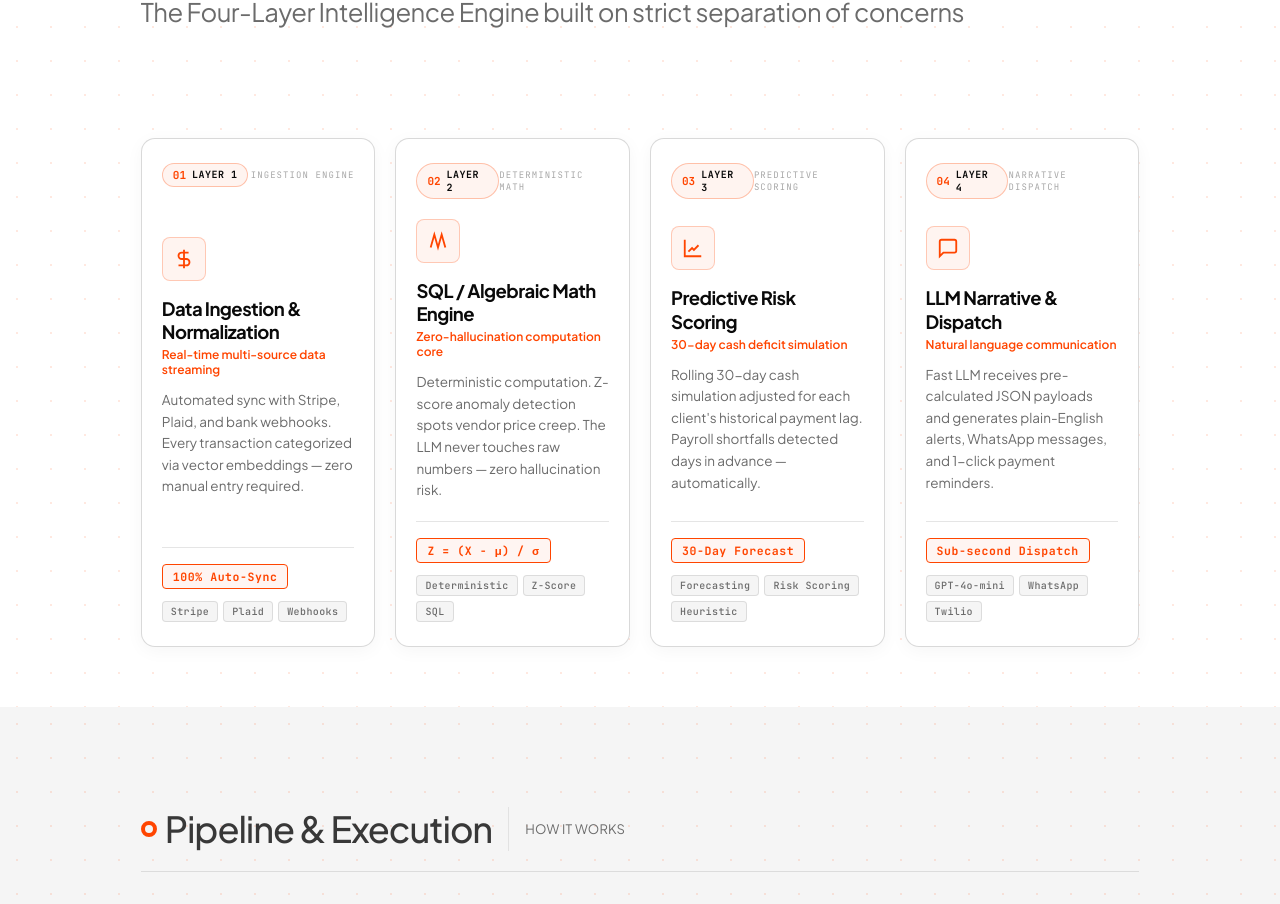
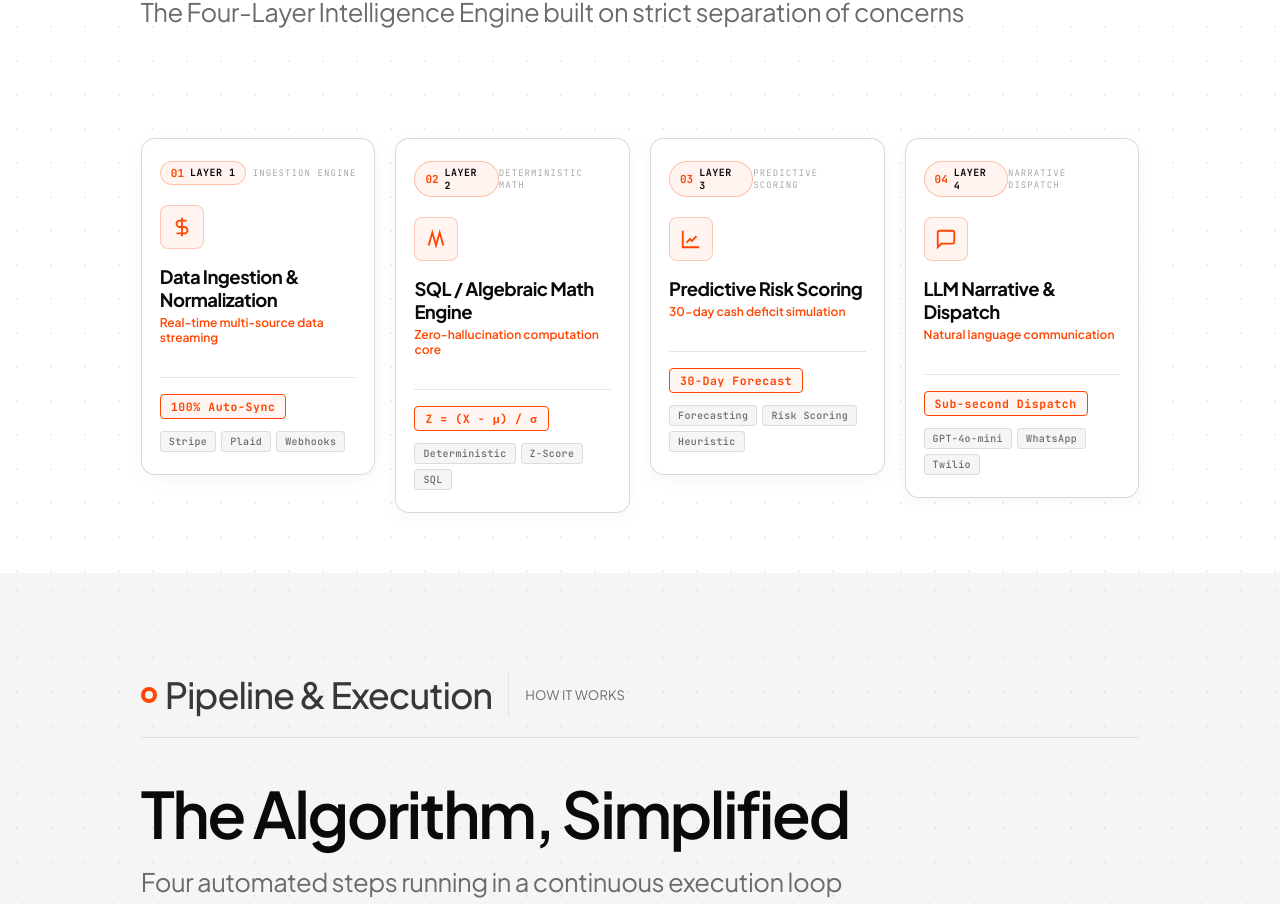
Before and after one commit to wpzvqrs8/fin_doc, a React (Vite) app: page / in a window 1280 px wide. Shown: the part 4296-5200 px from the top of the page. Built offline with nearby package versions, Linux system fonts and the light colour scheme.

Commit message:
Hide main description text initially on architecture cards and expand vertically with text reveal on hover

```diff
--- a/src/components/FeaturesSection.jsx
+++ b/src/components/FeaturesSection.jsx
@@ -99,7 +99,7 @@ export default function FeaturesSection() {
           </div>
         </div>
 
-        {/* ── FLAT HORIZONTAL SIDE-BY-SIDE CARDS GRID ── */}
+        {/* ── EXPANDABLE FLAT CARDS GRID ── */}
         <div className="flat-cards-grid">
           {FEATURES.map((f, i) => {
             const isHovered = hoveredIndex === i
@@ -124,14 +124,18 @@ export default function FeaturesSection() {
                   <span className="flat-card-badge">{f.badge}</span>
                 </div>
 
-                {/* Card Icon & Body */}
+                {/* Card Icon & Titles */}
                 <div className="flat-card-body">
                   <div className="flat-card-icon">
                     {f.icon}
                   </div>
                   <h3 className="flat-card-title">{f.title}</h3>
                   <span className="flat-card-sub">{f.subtitle}</span>
-                  <p className="flat-card-desc">{f.desc}</p>
+
+                  {/* Hidden initially; Expands vertically & reveals full text on hover! */}
+                  <div className="flat-card-expandable-desc">
+                    <p className="flat-card-desc">{f.desc}</p>
+                  </div>
                 </div>
 
                 {/* Card Footer Metric & Tags */}
--- a/src/index.css
+++ b/src/index.css
@@ -1383,9 +1383,9 @@ body {
   100% { top: 100%; opacity: 0; }
 }
 
-/* ── COMPACT FLAT SIDE-BY-SIDE CARDS (Zero Scrollbar Overflow) ── */
+/* ── COMPACT FLAT SIDE-BY-SIDE CARDS WITH VERTICAL EXPANSION ── */
 .features-section {
-  overflow: hidden; /* Prevents any horizontal scrollbar on body */
+  overflow: hidden; /* Prevents horizontal scrollbar */
   padding-bottom: 60px;
 }
 
@@ -1397,6 +1397,7 @@ body {
   width: 100%;
   position: relative;
   box-sizing: border-box;
+  align-items: flex-start;
 }
 
 .flat-feature-card {
@@ -1404,32 +1405,51 @@ body {
   background: #FFFFFF;
   border: 1px solid var(--border-mid);
   border-radius: 14px;
-  padding: 24px 20px;
+  padding: 22px 18px;
   display: flex;
   flex-direction: column;
   justify-content: space-between;
   box-shadow: 0 4px 18px rgba(0, 0, 0, 0.04);
   box-sizing: border-box;
-  min-height: 310px;
-  transition: transform 0.35s cubic-bezier(0.34, 1.56, 0.64, 1),
-              box-shadow 0.35s ease,
-              border-color 0.35s ease;
+  min-height: 220px; /* Compact initial height with main text hidden */
+  transition: transform 0.38s cubic-bezier(0.34, 1.56, 0.64, 1),
+              box-shadow 0.38s ease,
+              border-color 0.38s ease,
+              min-height 0.38s ease;
   cursor: pointer;
   z-index: 1;
 }
 
-/* Transform Origins to keep edge cards inside screen bounds! */
-.flat-feature-card.origin-left { transform-origin: left center; }
-.flat-feature-card.origin-center { transform-origin: center center; }
-.flat-feature-card.origin-right { transform-origin: right center; }
-
+/* Transform Origins to prevent edge overflow */
+.flat-feature-card.origin-left { transform-origin: left top; }
+.flat-feature-card.origin-center { transform-origin: center top; }
+.flat-feature-card.origin-right { transform-origin: right top; }
+
+/* ── HIDDEN INITIALLY: Main description text ── */
+.flat-card-expandable-desc {
+  max-height: 0;
+  opacity: 0;
+  overflow: hidden;
+  transition: max-height 0.38s ease, opacity 0.35s ease, margin-top 0.35s ease;
+  margin-top: 0;
+}
+
+/* ── ON HOVER: Card expands vertically, scales, and reveals full description text! ── */
 .flat-feature-card.is-hovered,
 .flat-feature-card:hover {
-  transform: translateY(-12px) scale(1.15);
+  min-height: 320px; /* Vertical height expansion! */
+  transform: translateY(-10px) scale(1.12); /* Lift and scale! */
   z-index: 100;
   border-color: var(--orange);
   background: #FFFFFF;
   box-shadow: 0 24px 60px rgba(0, 0, 0, 0.22), 0 0 35px rgba(255, 69, 0, 0.25);
+}
+
+.flat-feature-card.is-hovered .flat-card-expandable-desc,
+.flat-feature-card:hover .flat-card-expandable-desc {
+  max-height: 180px; /* Expands vertically! */
+  opacity: 1; /* Shows full text! */
+  margin-top: 10px;
 }
 
 .flat-card-top {
```
